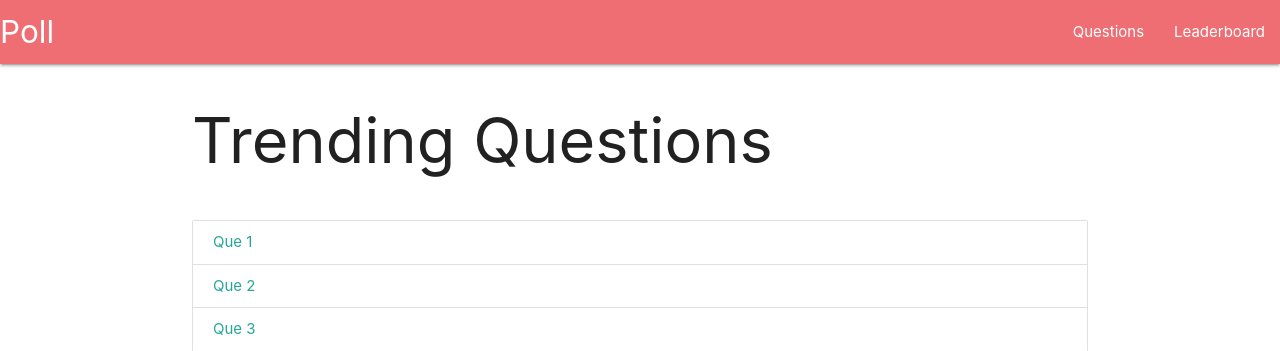
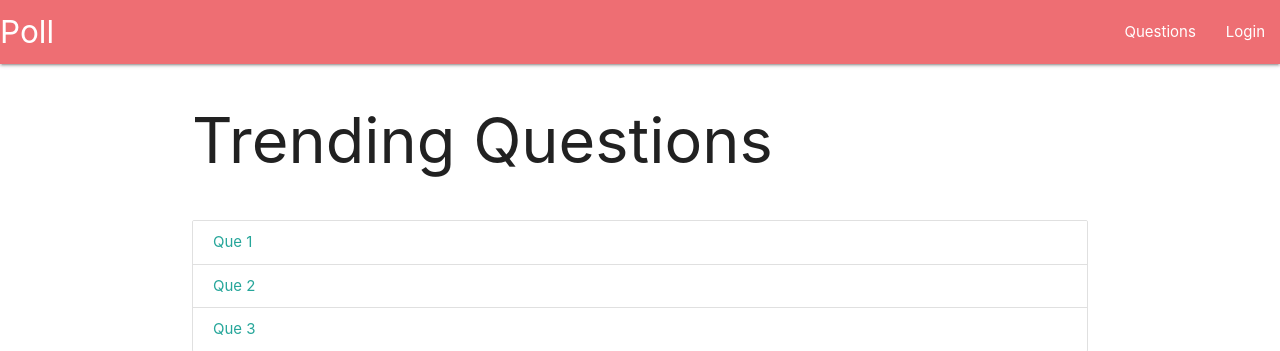
Before and after one commit to Nipun3120/Polling-Application, a Django app: page / in a window 1280 px wide. Shown: the top 351 px of the page. Run offline with Django 3.2, Linux system fonts and the light colour scheme; data comes from the database, SQL or seed files in the repository; both versions use the stored data as it was after the commit.

Commit message:
added login_authentication url in navbar button

```diff
--- a/poll/authen/urls.py
+++ b/poll/authen/urls.py
@@ -2,6 +2,6 @@ from django.urls import path
 from authen import views
 
 urlpatterns = [
-    path('login/', views.Login.as_view()),
-    path('logout', views.Logout.as_view()),
+    path('login/', views.Login.as_view(), name='login'),
+    path('logout', views.Logout.as_view(), name='logout'),
 ]
--- a/poll/main/views.py
+++ b/poll/main/views.py
@@ -20,7 +20,7 @@ class Question(PermissionRequiredMixin, SingleObjectMixin, FormView):
     model = models.Question
     template_name = 'main/question.html'
     form_class = forms.AnswerForm
-
+    permission_required = 'add_answer'
 
 
     def get_context_data(self, **kwargs):
--- a/poll/templates/main/components/navbar.html
+++ b/poll/templates/main/components/navbar.html
@@ -4,7 +4,14 @@
       <a href="#" class="brand-logo">Poll</a>
       <ul id="nav-mobile" class="right hide-on-med-and-down">
         <li><a href="#">Questions</a></li>
-        <li><a href="#">Leaderboard</a></li>
+        <li>
+
+          {% if request.is_authenticated %}
+          <a href="{% url 'logout' %}">Logout</a>
+          {% else %}
+            <a href="{% url 'login' %}">Login</a>
+          {% endif %}
+        </li>
       </ul>
     </div>
   </nav>
```
Also changed, not shown: poll/db.sqlite3.
